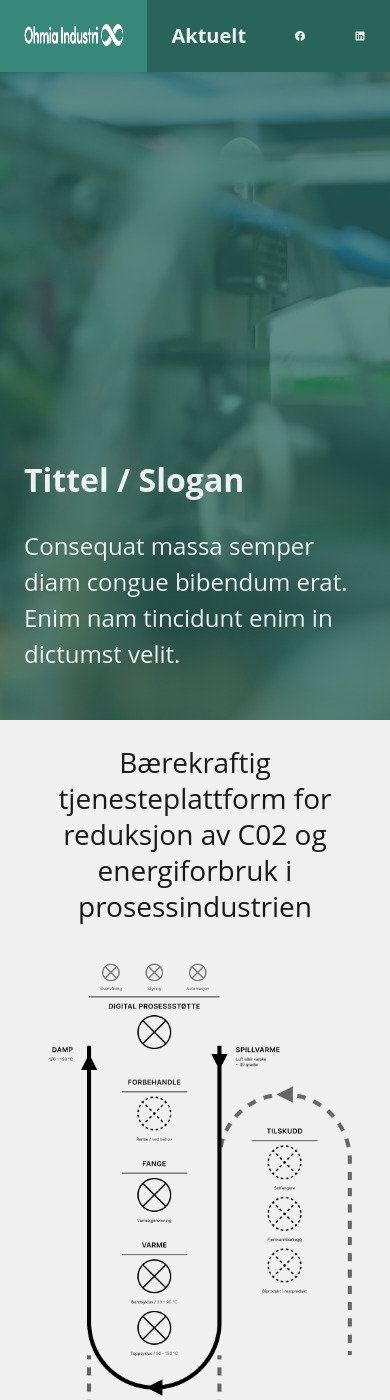
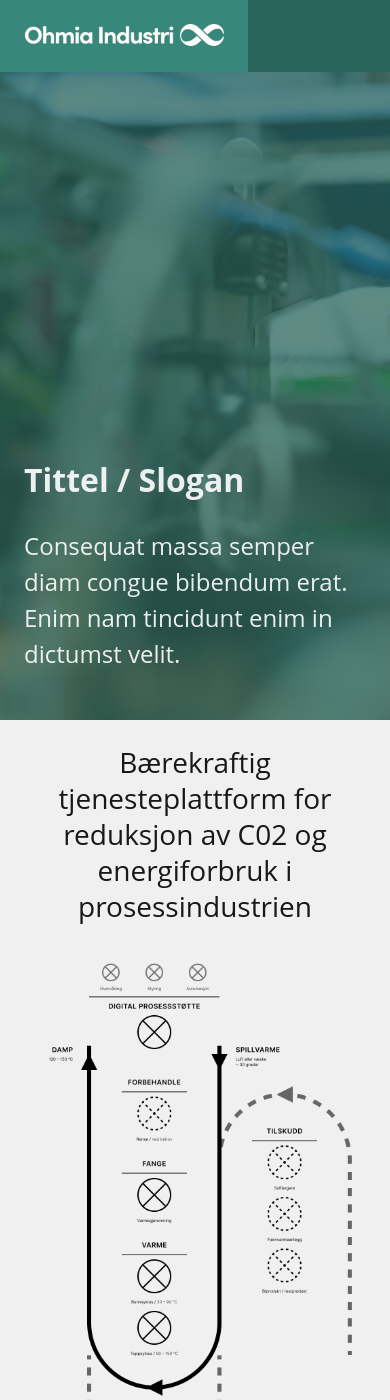
Before and after one commit to michael-bantle/ohmiaindustry.github.io, a Jekyll site: the page built from index.html, in a window 390 px wide and 1400 px high. Built offline with Jekyll 4.4.1, drawn with Linux system fonts in a browser that asks for light colours.

Commit message:
Hide header item on small screens

```diff
--- a/_sass/main.scss
+++ b/_sass/main.scss
@@ -415,3 +415,13 @@
     }
   }
 }
+
+//Hack to hide header items (replace with burger?)
+@media screen and (max-width: 520px){
+  nav a.button{
+    display: none;
+  }
+  nav a.button:first-child{
+    display: block;
+  }
+}
```
